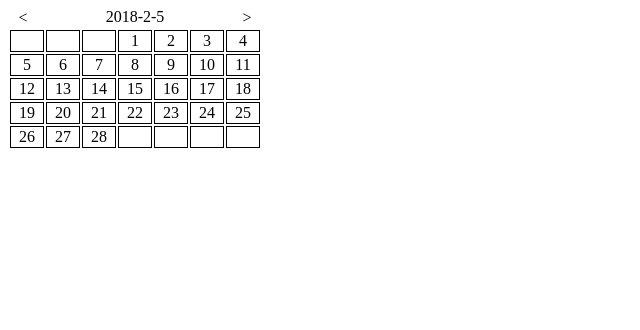
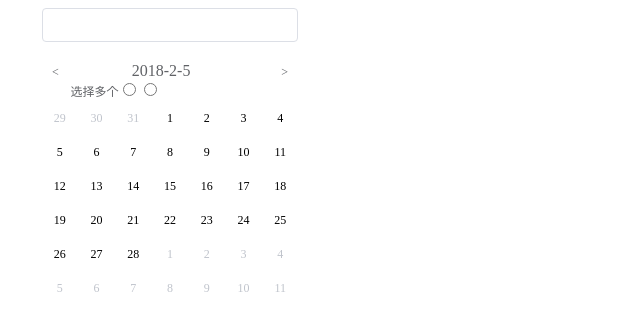
Before and after one commit to xiaosao/datePicker, a plain HTML site: page index.html in a window 1280 px wide. Shown: the whole page, without its empty margins (0-640 px from the left). Drawn offline with Linux system fonts and the light colour scheme.

Commit message:
增加输入框功能

```diff
--- a/datepicker.js
+++ b/datepicker.js
@@ -1,19 +1,46 @@
 ;
 (function (w) {
-
+    /**
+     * 1.增加文本框显示选择的日期,暴露方法供使用者获取时间
+     * 2.增加多选按钮，选中后可选择多个日期
+     * 3.在每次显示时间前后提供钩子函数
+     * 4.提供方法禁用日期面板的弹出
+     */
     class DatePicker {
         constructor(mountedEleSelector) {
             this.mountedEle = document.querySelector(mountedEleSelector);
+            // 缓存数据
             this.tmp = [];
+            this.initRender()
             this.init();
             this.bindEvent()
         }
-        each(arr, fn) {
-            for (var i = 0, len = arr.length; i < len; i++) {
-                if (fn(arr[i], i, arr)) {
-                    break;
+        init(year, month, date) {
+
+            this.showMonthData(year, month, date);
+            var html = this.render();
+            document.querySelector('.date-picker-datepanel').innerHTML = html;
         }
-            }
+        initRender() {
+            var html = '<div class="date-picker">' +
+                            '<input type="text" class="date-picker-input">' +
+                            '<div class="date-picker-showpanel">'+
+                                '<div class="date-picker-controll">' +
+                                    '<div>'+
+                                        '<span class="date-picker-prev btn">&lt;</span>' +
+                                        '<span class="date-picker-date">' + this.year + '-' + this.month + '-' + this.date + '</span>' +
+                                        '<span class="date-picker-next btn">&gt;</span>' +
+                                    '</div>'+
+                                    '<div>'+
+                                        '<label class="date-picker-label" for="selectmore">选择多个</label>'+
+                                        '<input type="radio" id="selectmore" class="date-picker-selectmore" name="select" value="1">'+
+                                        '<input type="radio" id="selectmore" class="date-picker-selectmore" name="select" value="0">'+
+                                    '</div>'+
+                                '</div>' +
+                                '<div class="date-picker-datepanel"></div>'+
+                            '</div>'+
+                    '</div>';
+            this.mountedEle.innerHTML = html;
         }
         showMonthData(year, month, date) {
             /**
@@ -40,7 +67,6 @@
 
             // 当前月份
             thisMonth = today.getMonth() + 1;
-            console.log(thisMonth);
 
             // 当前年份
             thisYear = today.getFullYear();
@@ -68,12 +94,24 @@
                 if (date <= 0) {
                     showDate = date + lastMonthLastDay;
                     thisMonth -= 1;
-                    monthData.push({})
+                    monthData.push({
+                        prev: true,
+                        date,
+                        showDate,
+                        thisMonth,
+                        thisYear
+                    })
                     continue;
                 } else if (date > thisMonthLastDate) {
                     showDate = date - thisMonthLastDate;
                     thisMonth += 1;
-                    monthData.push({})
+                    monthData.push({
+                        next: true,
+                        date,
+                        showDate,
+                        thisMonth,
+                        thisYear
+                    })
                     continue;
                 } else {
                     showDate = date;
@@ -91,21 +129,21 @@
             this.tmp[thisMonth] = monthData;
         }
         render() {
-            var html = '<table>' +
-                '<caption><span class="prev btn">&lt;</span>' + this.year + '-' + this.month + '-' + this.date + '<span class="next btn">&gt;</span></caption>' +
-                '<tbody>',
+            document.querySelector('.date-picker-date').innerHTML = this.year + '-' + this.month + '-' + this.date;
+
+            var html = '<table><tbody>',
                 monthData = this.monthData;
 
             for (var i = 0; i < 6; i++) {
-                if (i > 1 && !monthData[i * 7].showDate) {
-                    break;
-                }
+                // if (i > 1 && !monthData[i * 7].showDate) {
+                //     break;
+                // }
                 html += '<tr>'
                 for (var j = 0; j < 7; j++) {
-                    if (monthData[i * 7 + j].showDate) {
-                        html += '<td>' + monthData[i * 7 + j].showDate + '</td>'
+                    if (monthData[i * 7 + j].next || monthData[i * 7 + j].prev) {
+                        html += '<td class="not-this-month"><span>' + monthData[i * 7 + j].showDate + '</span></td>'
                     } else {
-                        html += '<td>' + '</td>'
+                        html += '<td><span>' + monthData[i * 7 + j].showDate + '</span></td>'
                     }
                 }
 
@@ -116,16 +154,16 @@
                 '</table>';
             return html;
         }
-        init(year, month, date) {
-
-            this.showMonthData(year, month, date);
-            var html = this.render();
-            this.mountedEle.innerHTML = html;
+        bindEvent() {
+            var self = this,
+                mountedEle = this.mountedEle,
+                util = new Util(),
+                on = util.on;
+            function $(selector){
+                return document.querySelector(selector)
             }
-        bindEvent() {
-            var self = this;
-            this.mountedEle.addEventListener('click', function (e) {
-                if (e.target.classList.contains('prev')) {
+            // 上一个月按钮
+            on('.date-picker', 'click', 'date-picker-prev', function () {
                 if (self.month - 1 <= 0) {
                     self.year -= 1;
                     self.month = 12;
@@ -133,12 +171,9 @@
                     self.month -= 1
                 }
                 self.init(self.year, self.month, 1);
-                } else {
-                    return;
-                }
-            }, false)
-            this.mountedEle.addEventListener('click', function (e) {
-                if (e.target.classList.contains('next')) {
+            });
+            // 下一个月按钮
+            on('.date-picker', 'click', 'date-picker-next', function () {
                 if (self.month + 1 > 12) {
                     self.year += 1;
                     self.month = 0;
@@ -146,13 +181,47 @@
                     self.month += 1
                 }
                 self.init(self.year, self.month, 1);
+            });
+            // 输入聚焦弹出
+            on('.date-picker-input', 'focus', function () {
+                $('.date-picker-showpanel').style.display = 'block';
+            })
+        }
+    }
+    // 工具对象
+    class Util {
+        each(arr, fn) {
+            for (var i = 0, len = arr.length; i < len; i++) {
+                if (fn(arr[i], i, arr)) {
+                    break;
+                }
+            }
+        }
+        $(selector) {
+            return document.querySelector(selector);
+        }
+        on(pSelector, type, cClass, fn) {
+            function $(selector) {
+                return document.querySelector(selector);
+            }
+            var pEle = $(pSelector);
+            if (typeof cClass === 'string') {
+                var cEle = pEle.querySelector('.' + cClass);
+                pEle.addEventListener(type, function (e) {
+                    if (e.target.classList.contains(cClass)) {
+                        fn.call(cEle, e)
                     } else {
                         return;
                     }
-            }, false)
+                }, false);
+            } else {
+                fn = cClass;
+                pEle.addEventListener(type, function (e) {
+                    fn.call(pEle, e);
+                })
+            }
         }
     }
 
-
     w.DatePicker = DatePicker;
-}(window))
+}(window));
--- a/index.html
+++ b/index.html
@@ -6,23 +6,67 @@
     <meta http-equiv="X-UA-Compatible" content="ie=edge">
     <title>datepicker</title>
     <style>
-        table td {
-            border: 1px solid #000000;
-            width: 30px;
+        .date-picker {
+            width: 324px;
+            position: absolute;
+        }
+        .date-picker table td {
+            width: 42px;
+            height: 30px;
             text-align: center;
+            font-size: 12px;
         }
-        table .btn {
+        .date-picker table td.not-this-month {
+           color: #c0c4cc;
+        }
+        .date-picker .btn {
             display: inline-block;
             width: 30px;
             text-align: center;
             height: 20px;
             line-height: 20px;
+            font-size: 12px;
+            color: #606266;
         }
-        table .prev {
+        .date-picker .date-picker-prev {
             float: left;
         }
-        table .next {
+        .date-picker .date-picker-next {
             float: right;
+        }
+        .date-picker .date-picker-showpanel {
+            width: 80%;
+            margin: 0 auto;
+            /* display: none; */
+        }
+        .date-picker .date-picker-date {
+            font-size: 16px;
+            font-weight: 500;
+            display: inline-block;
+            width: 70%;
+            text-align: center;
+            color: #606266;
+        }
+        .date-picker input.date-picker-input {
+            width: 250px;
+            height: 30px;
+            display: block;
+            margin: 0 auto;
+            border-radius: 4px;
+            border: 1px solid #dcdfe6;
+            font-size: inherit;
+            margin-bottom: 20px;
+            color: #606266;
+        }
+        .date-picker .date-picker-label {
+            font-size: 12px;
+            color: #606266;
+        }
+        .date-picker .date-picker-selectmore {
+
+        }
+        .date-picker input.date-picker-input:focus {
+            outline: none;
         }
     </style>
 </head>
```
Lines whose indentation alone changed are shown as unchanged.
